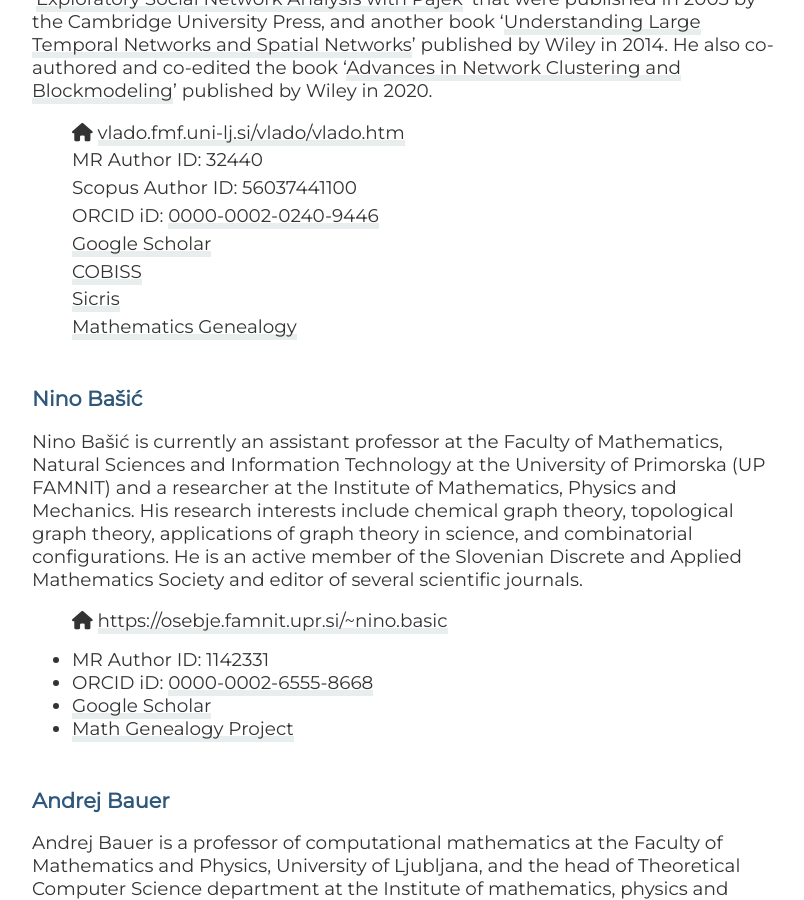
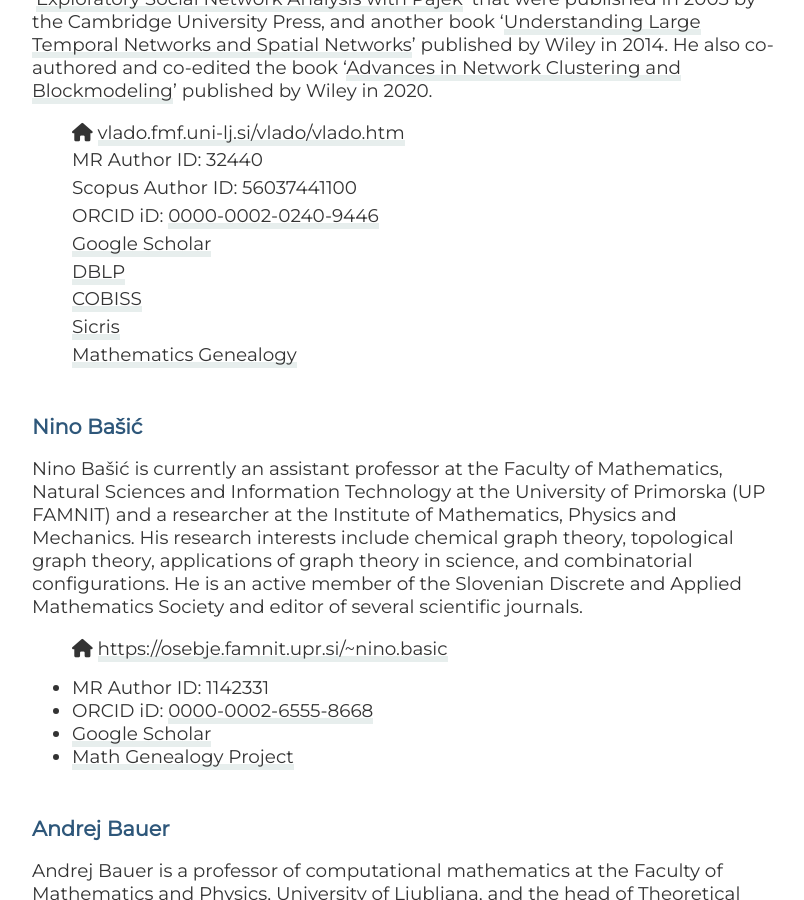
Before and after one commit to IMFM-SI/cimm-site, a Jekyll site: the page built from members.md, in a window 1280 px wide and 900 px high, scrolled down 676 px. Shown: the whole window, without its empty margins (233-1037 px from the left). Built offline with Jekyll 4.4.1, drawn with Linux system fonts in a browser that asks for light colours; nearby versions of some CDN libraries; some web fonts are replaced.

Commit message:
Update members.md

```diff
--- a/members.md
+++ b/members.md
@@ -19,6 +19,7 @@ He co-authored two books '[Generalized blockmodeling](https://www.cambridge.org/
 * Scopus Author ID: 56037441100
 * ORCID iD: [0000-0002-0240-9446](https://orcid.org/0000-0002-0240-9446)
 * [Google Scholar](https://scholar.google.com/citations?hl=en&user=H68hVhMAAAAJ)
+* [DBLP](https://dblp.uni-trier.de/pid/83/460.html)
 * [COBISS](https://plus.cobiss.net/cobiss/si/en/bib/search?q=batagelj+vladimir&db=cobib&mat=allmaterials)
 * [Sicris](https://cris.cobiss.net/ecris/si/en/researcher/4275)
 * [Mathematics Genealogy](https://www.genealogy.math.ndsu.nodak.edu/id.php?id=20389)
```
